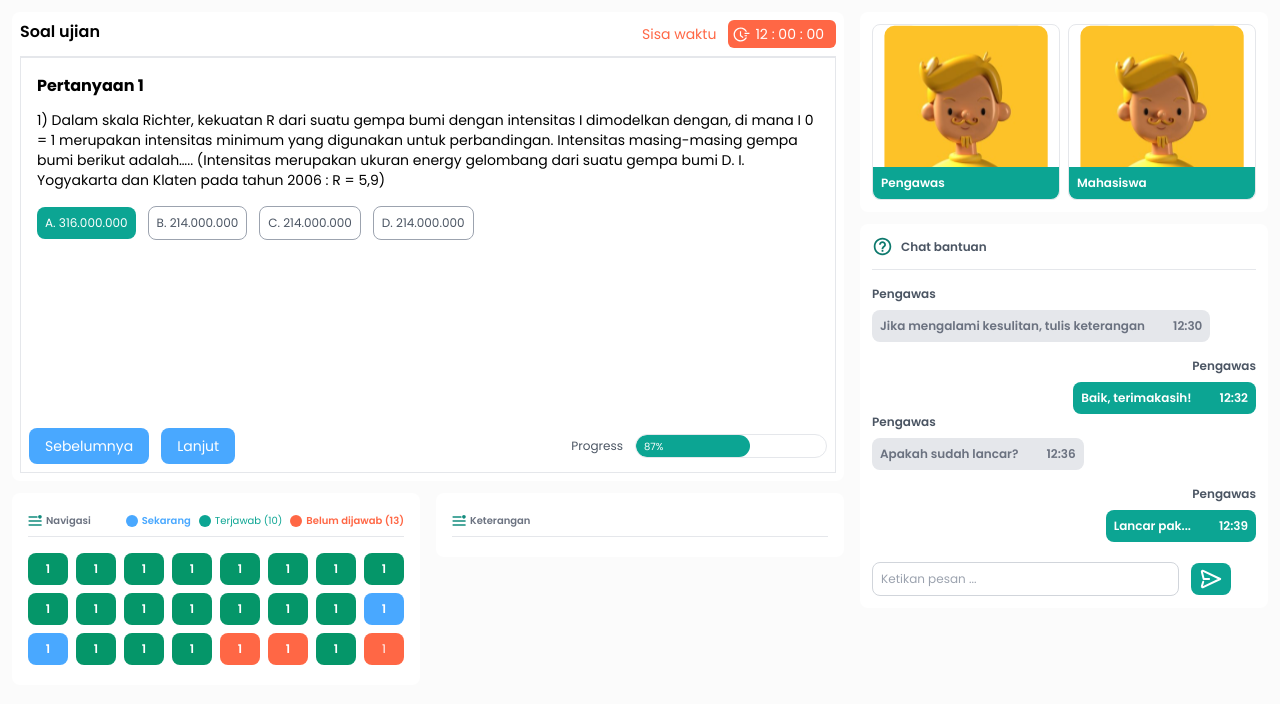
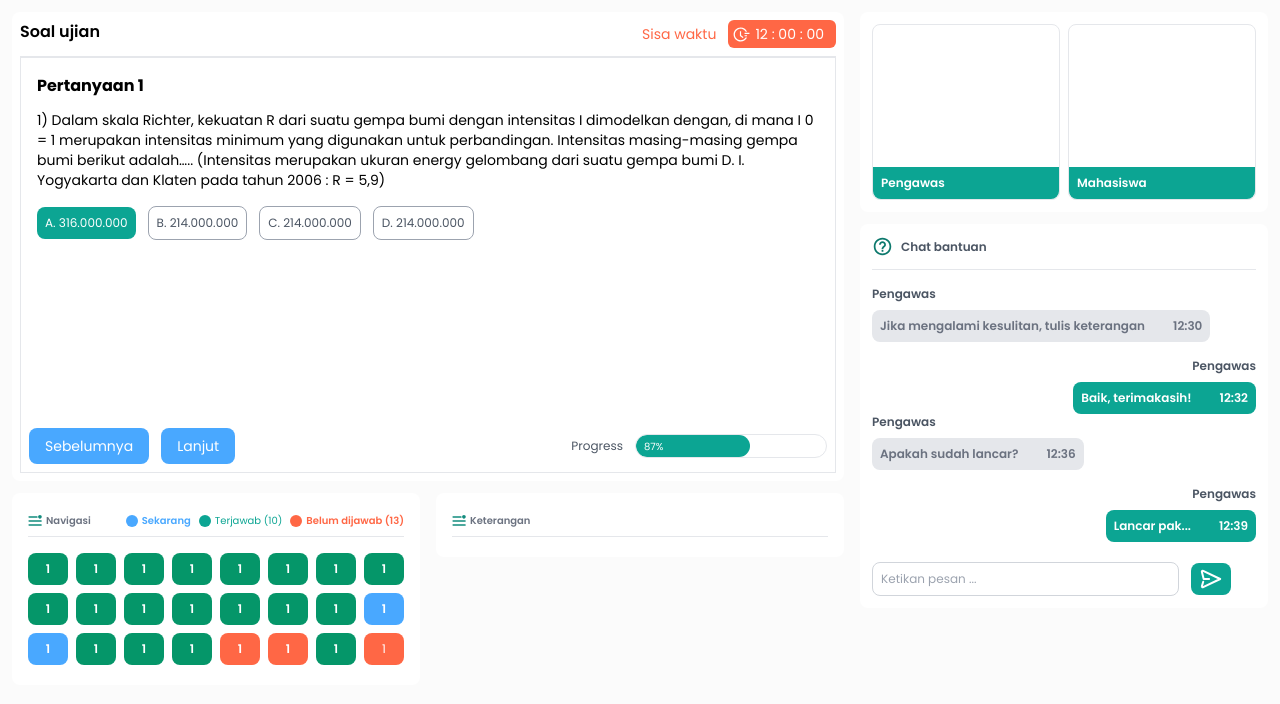
Before and after one commit to rahmathidayatullah/Project-SIA, a React (Create React App) app: page /quis in a window 1280 px wide. Shown: the top 704 px of the page. Built offline with nearby package versions, Linux system fonts and the light colour scheme; no server answers.

Commit message:
feature: [camera quis]

```diff
--- a/src/pages/Quis/index.js
+++ b/src/pages/Quis/index.js
@@ -1,11 +1,27 @@
-import React from "react";
+import * as React from "react";
 import IconTime from "assets/icon/Time";
 import IconNavigasi from "assets/icon/Navigasi";
 import IconAsk from "assets/icon/Ask";
 import IconArrow from "assets/icon/Arrow";
 import IconHero from "assets/icon/ImageHero.svg";
+import Webcam from 'react-webcam'
 
 export default function Quiz() {
+  const [image, setImage] = React.useState("")
+  const [field, setField] = React.useState({
+    image: ''
+  })
+
+  const webcamRef = React.useRef(null)
+
+  const capture = React.useCallback(async () => {
+    const imageSrc = webcamRef.current.getScreenshot()
+    setImage(imageSrc)
+  }, [webcamRef])
+
+  const handleSaveImage = () => {
+    setField({ ...field, image: image })
+  }
   return (
     <div className="bg-gray2 h-screen p-3">
       <div className="grid grid-cols-12 gap-4 h-full">
@@ -262,7 +278,17 @@ export default function Quiz() {
                 <div className="h-44 w-full relative border rounded-lg flex justify-center">
                   {/* here image */}
                   <div className="relative">
-                    <img src={IconHero} />
+                    {/* <img src={IconHero} /> */}
+                    <div className="d-flex flex-column wrapVideos">
+                      <Webcam
+                        audio={false}
+                        height={420}
+                        ref={webcamRef}
+                        screenshotFormat="image/jpeg"
+                        width={'500'}
+                        mirrored={true}
+                      />
+                    </div>
                   </div>
                   <div className="absolute bottom-0 left-0 right-0 bg-green1 rounded-br-lg rounded-bl-lg">
                     <p className="text-white p-2 font-semibold text-xs">
@@ -275,7 +301,17 @@ export default function Quiz() {
                 <div className="h-44 w-full relative border rounded-lg flex justify-center">
                   {/* here image */}
                   <div className="relative">
-                    <img src={IconHero} />
+                    {/* <img src={IconHero} /> */}
+                    <div className="d-flex flex-column wrapVideos">
+                      <Webcam
+                        audio={false}
+                        height={420}
+                        ref={webcamRef}
+                        screenshotFormat="image/jpeg"
+                        width={'500'}
+                        mirrored={true}
+                      />
+                    </div>
                   </div>
                   <div className="absolute bottom-0 left-0 right-0 rounded-br-lg rounded-bl-lg bg-green1 p-2">
                     <p className="text-white font-semibold text-xs">
```
